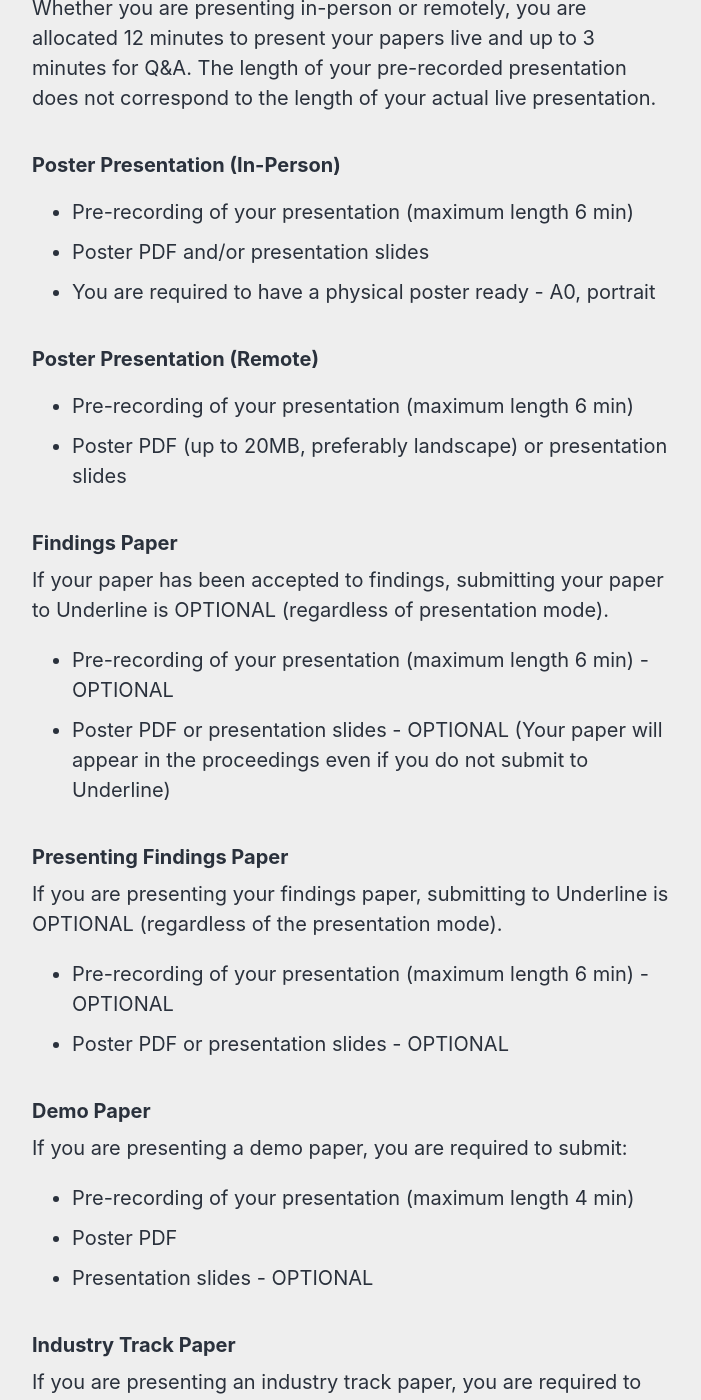
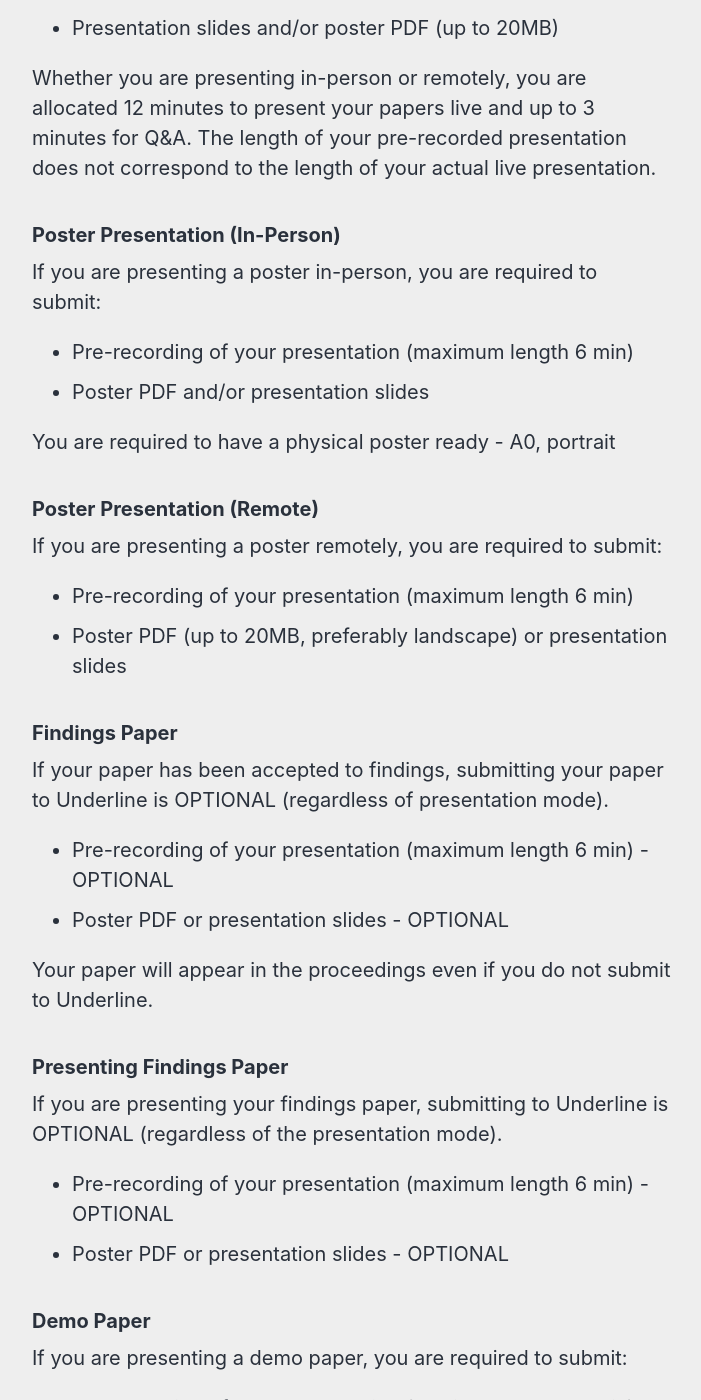
Before and after one commit to acl-org/emnlp-2023, a Jekyll site: the page built from _pages/participants/presenter_info.md, in a window 1280 px wide and 1400 px high, scrolled down 617 px. Shown: the whole window, without its empty margins (288-989 px from the left). Built offline with Jekyll 4.4.1, drawn with Linux system fonts in a browser that asks for light colours; cached includes are drawn as plain includes; nearby versions of some CDN libraries; our own code applies the rules of GitHub Pages for plain Markdown files; some of the changed text lies outside the part shown.

Commit message:
Update presenter_info.md

```diff
--- a/_pages/participants/presenter_info.md
+++ b/_pages/participants/presenter_info.md
@@ -1,10 +1,13 @@
-# Underline Submission Guidelines for EMNLP 2023
+# To Authors: Submission Requirements for Underline
+
 
 ## General Information
 
 My paper has been accepted to the main conference. What do I need to submit to Underline?
 
 ### Oral Presentation (In-Person or Remote)
+
+If you are presenting an oral (in-person or remotely), you are required to submit:
 
 - Pre-recording of your presentation (maximum length 6 min)
 - Presentation slides and/or poster PDF (up to 20MB)
@@ -13,11 +16,16 @@
 
 ### Poster Presentation (In-Person)
 
+If you are presenting a poster in-person, you are required to submit:
+
 - Pre-recording of your presentation (maximum length 6 min)
 - Poster PDF and/or presentation slides
-- You are required to have a physical poster ready - A0, portrait
+
+You are required to have a physical poster ready - A0, portrait
 
 ### Poster Presentation (Remote)
+
+If you are presenting a poster remotely, you are required to submit:
 
 - Pre-recording of your presentation (maximum length 6 min)
 - Poster PDF (up to 20MB, preferably landscape) or presentation slides
@@ -28,7 +36,8 @@
 
 - Pre-recording of your presentation (maximum length 6 min) - OPTIONAL
 - Poster PDF or presentation slides - OPTIONAL
-  (Your paper will appear in the proceedings even if you do not submit to Underline)
+
+Your paper will appear in the proceedings even if you do not submit to Underline.
 
 ### Presenting Findings Paper
 
@@ -59,12 +68,18 @@
 - Pre-recording of your presentation (maximum length 6 min)
 - Presentation slides and/or a poster PDF
 
-## Additional Information
 
-### In-Person Presentation and Pre-recording
+### Important Note for In-Person Presentations
 
 If you will be presenting your paper in-person at the main conference (with the exception of findings), you are required to submit a pre-recording. Pre-recordings will be used as a backup in case you fail to present. Your presentation will also be available for participants to view in case they miss your live presentation or would like to see it at their convenience.
 
 ## Submission Link
 
 [Underline Submission Form](https://emnlp2023-main.paperform.co/)
+
+
+
+# Poster Printing Information for Authors
+
+
+For those Authors needing to print their posters you can take advantage of an onsite pick up. Please note deadlines and express printing charges may apply. [Poster Printing Order Here](#insert_order_form_link_here).
```
